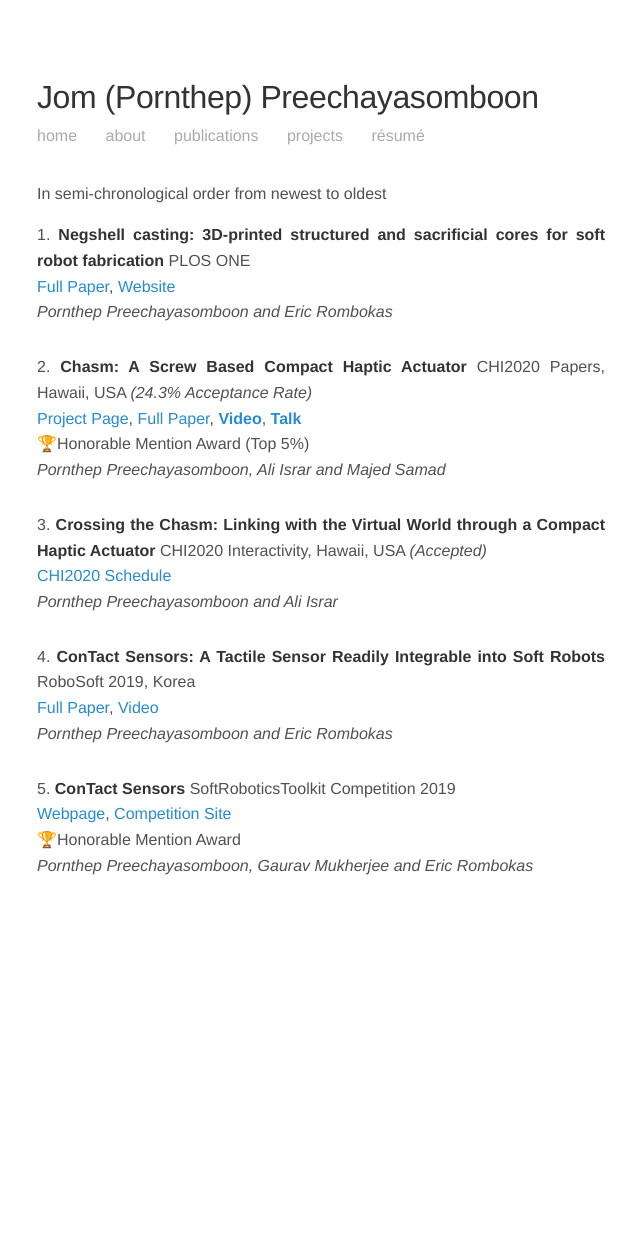
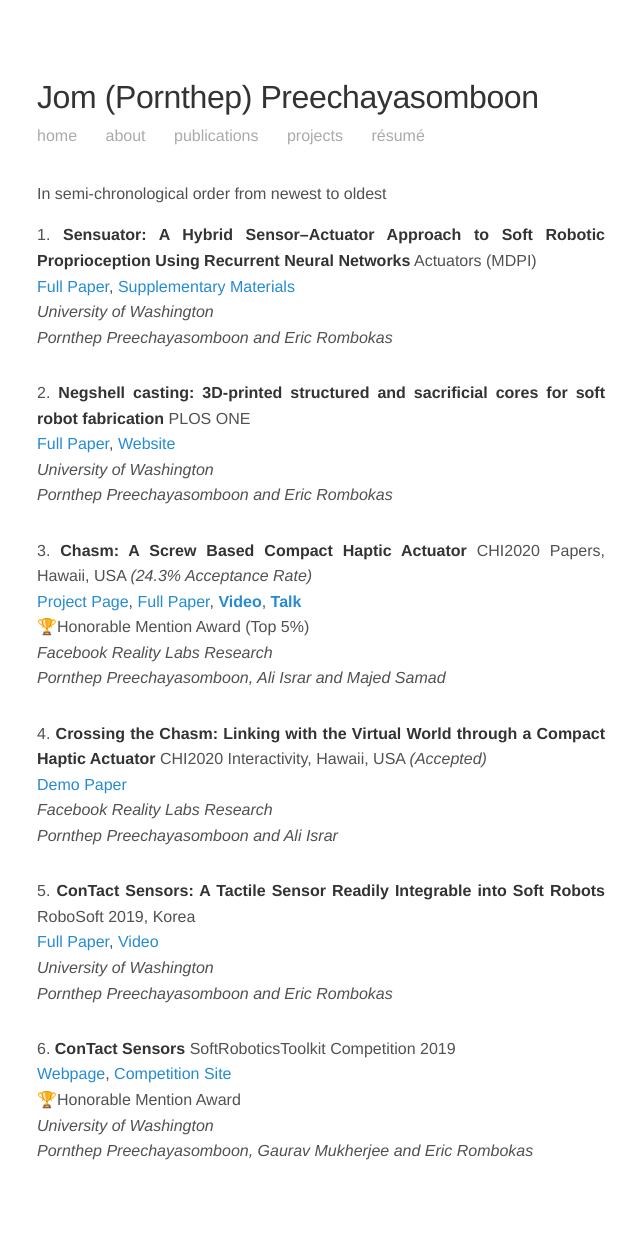
Before and after one commit to prnthp/prnthp.github.io, a Jekyll site: the page built from publications.md, in a window 1280 px wide. Shown: the whole page, without its empty margins (319-959 px from the left). Built offline with Jekyll 4.4.1, drawn with Linux system fonts in a browser that asks for light colours; before the commit the page ends 974 px from its top, so only the background shows below that.

Commit message:
Update publications.md

```diff
--- a/publications.md
+++ b/publications.md
@@ -4,24 +4,34 @@ permalink: /publications/
 ---
 
 In semi-chronological order from newest to oldest
+1. **Sensuator: A Hybrid Sensor–Actuator Approach to Soft Robotic Proprioception Using Recurrent Neural Networks** Actuators (MDPI)
+  <br> [Full Paper](//www.mdpi.com/2076-0825/10/2/30), [Supplementary Materials](//sensuator.github.io/)
+  <br> *University of Washington*
+  <br> *Pornthep Preechayasomboon and Eric Rombokas*
+  <br><br>
 1. **Negshell casting: 3D-printed structured and sacrificial cores for soft robot fabrication** PLOS ONE
   <br> [Full Paper](//journals.plos.org/plosone/article?id=10.1371/journal.pone.0234354), [Website](//negshell.github.io/)
+  <br> *University of Washington*
   <br> *Pornthep Preechayasomboon and Eric Rombokas*
   <br><br>
 1. **Chasm: A Screw Based Compact Haptic Actuator** CHI2020 Papers, Hawaii, USA *(24.3% Acceptance Rate)*
-  <br> [Project Page](/projects), [Full Paper](https://research.fb.com/wp-content/uploads/2020/02/Chasm-A-Screw-Based-Expressive-Compact-Haptic-Actuator.pdf?), **[Video](//www.youtube.com/watch?v=kqBE4JDJ7QI)**, **[Talk](//www.youtube.com/watch?v=7Zb1cZz5EH4)**
+  <br> [Project Page](/projects), [Full Paper](//research.fb.com/publications/chasm-a-screw-based-expressive-compact-haptic-actuator/), **[Video](//www.youtube.com/watch?v=kqBE4JDJ7QI)**, **[Talk](//www.youtube.com/watch?v=7Zb1cZz5EH4)**
   <br> 🏆Honorable Mention Award (Top 5%)
+  <br> *Facebook Reality Labs Research*
   <br> *Pornthep Preechayasomboon, Ali Israr and Majed Samad*
   <br><br>
 1. **Crossing the Chasm: Linking with the Virtual World through a Compact Haptic Actuator** CHI2020 Interactivity, Hawaii, USA *(Accepted)*
-  <br> [CHI2020 Schedule](//programs.sigchi.org/chi/2020/program/content/35838)
+  <br> [Demo Paper](//research.fb.com/publications/crossing-the-chasm-linking-with-the-virtual-world-through-a-compact-haptic-actuator/)
+  <br> *Facebook Reality Labs Research*
   <br> *Pornthep Preechayasomboon and Ali Israr*
   <br><br>
 1. **ConTact Sensors: A Tactile Sensor Readily Integrable into Soft Robots**  RoboSoft 2019, Korea
   <br> [Full Paper](https://rombolabs.github.io/publications/preechayasomboon2019.pdf), [Video](https://drive.google.com/file/d/1AsIchABlllOfOb49Nzs3m35tLQZD-HJZ/view?usp=sharing)
+  <br> *University of Washington*
   <br> *Pornthep Preechayasomboon and Eric Rombokas*
   <br><br>
 1. **ConTact Sensors** SoftRoboticsToolkit Competition 2019
   <br> [Webpage](https://softroboticstoolkit.com/contact-sensor), [Competition Site](https://softroboticstoolkit.com/competitions/2018)
   <br> 🏆Honorable Mention Award
+  <br> *University of Washington*
   <br> *Pornthep Preechayasomboon, Gaurav Mukherjee and Eric Rombokas*
```
